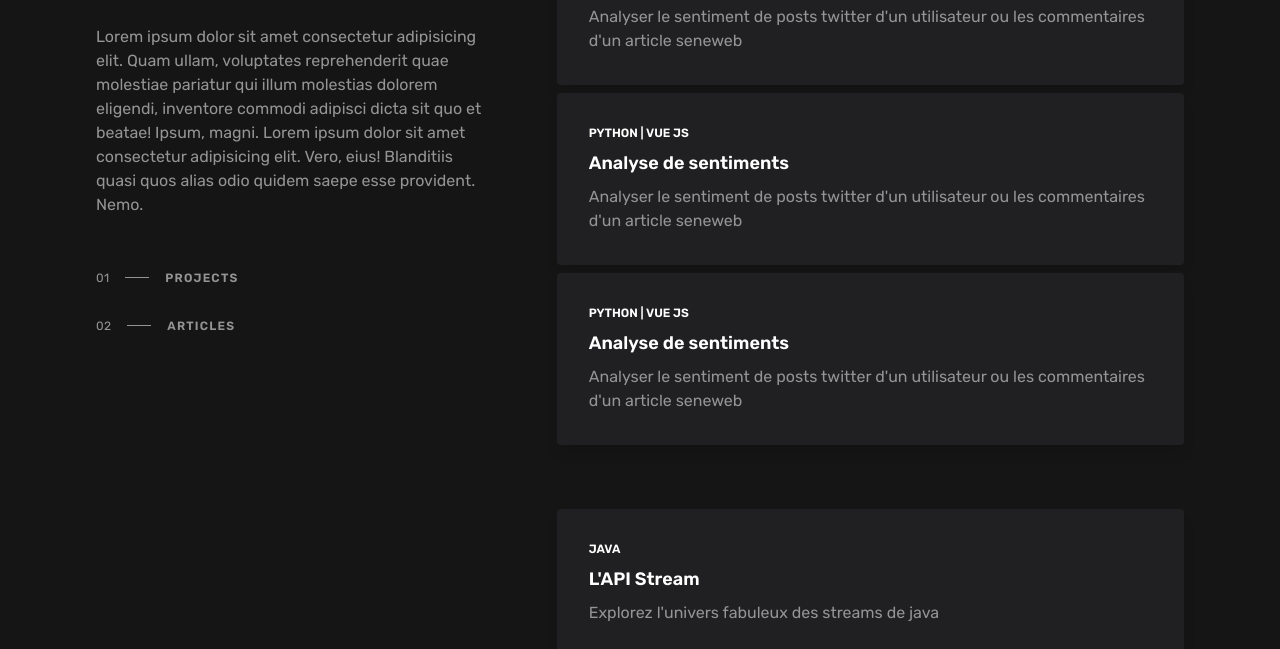
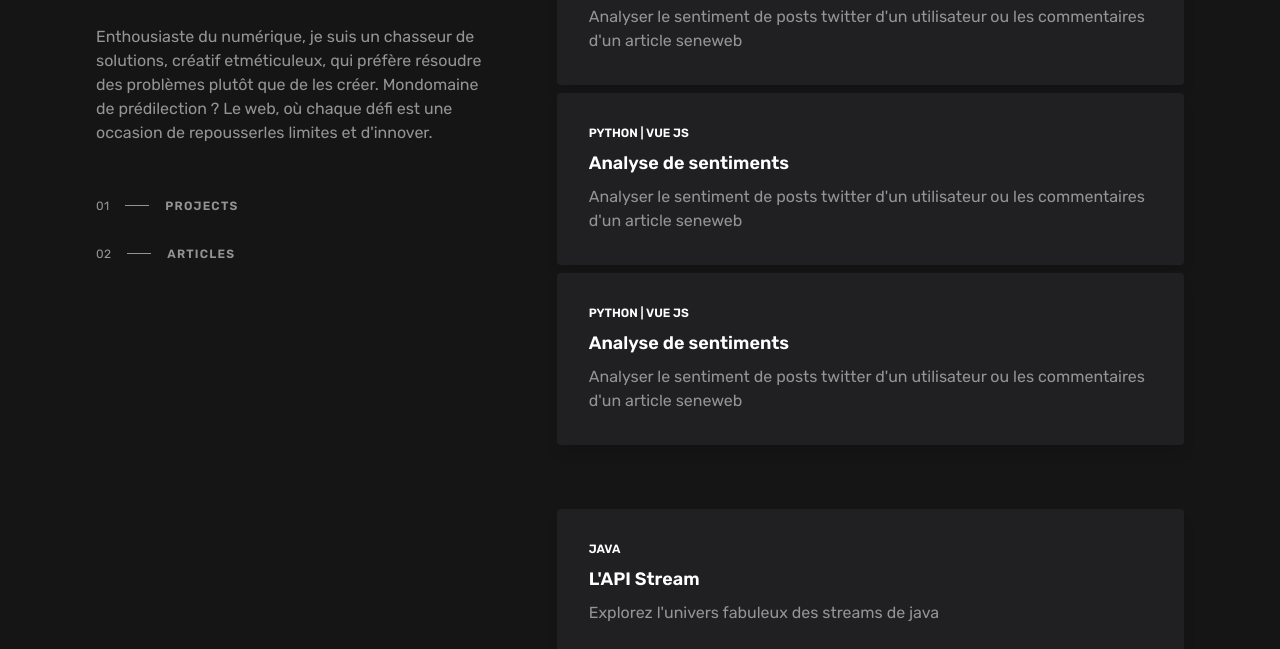
Before and after one commit to pbnjaay/portofolio, a website built with Parcel: page index.html in a window 1280 px wide. Shown: the part 151-800 px from the top of the page. Built offline with nearby package versions, Linux system fonts and the light colour scheme.

Commit message:
Update index.html
Accroche

```diff
--- a/index.html
+++ b/index.html
@@ -56,12 +56,7 @@
             Hello, <br />I'm Bassirou.
           </h1>
           <p class="text-gray-600 mt-8 text-base">
-            Lorem ipsum dolor sit amet consectetur adipisicing elit. Quam ullam,
-            voluptates reprehenderit quae molestiae pariatur qui illum molestias
-            dolorem eligendi, inventore commodi adipisci dicta sit quo et
-            beatae! Ipsum, magni. Lorem ipsum dolor sit amet consectetur
-            adipisicing elit. Vero, eius! Blanditiis quasi quos alias odio
-            quidem saepe esse provident. Nemo.
+            Enthousiaste du numérique, je suis un chasseur de solutions, créatif etméticuleux, qui préfère résoudre des problèmes plutôt que de les créer. Mondomaine de prédilection ? Le web, où chaque défi est une occasion de repousserles limites et d'innover.
           </p>
         </div>
         <div class="flex items-center mt-9 w-full lg:hidden">
```
